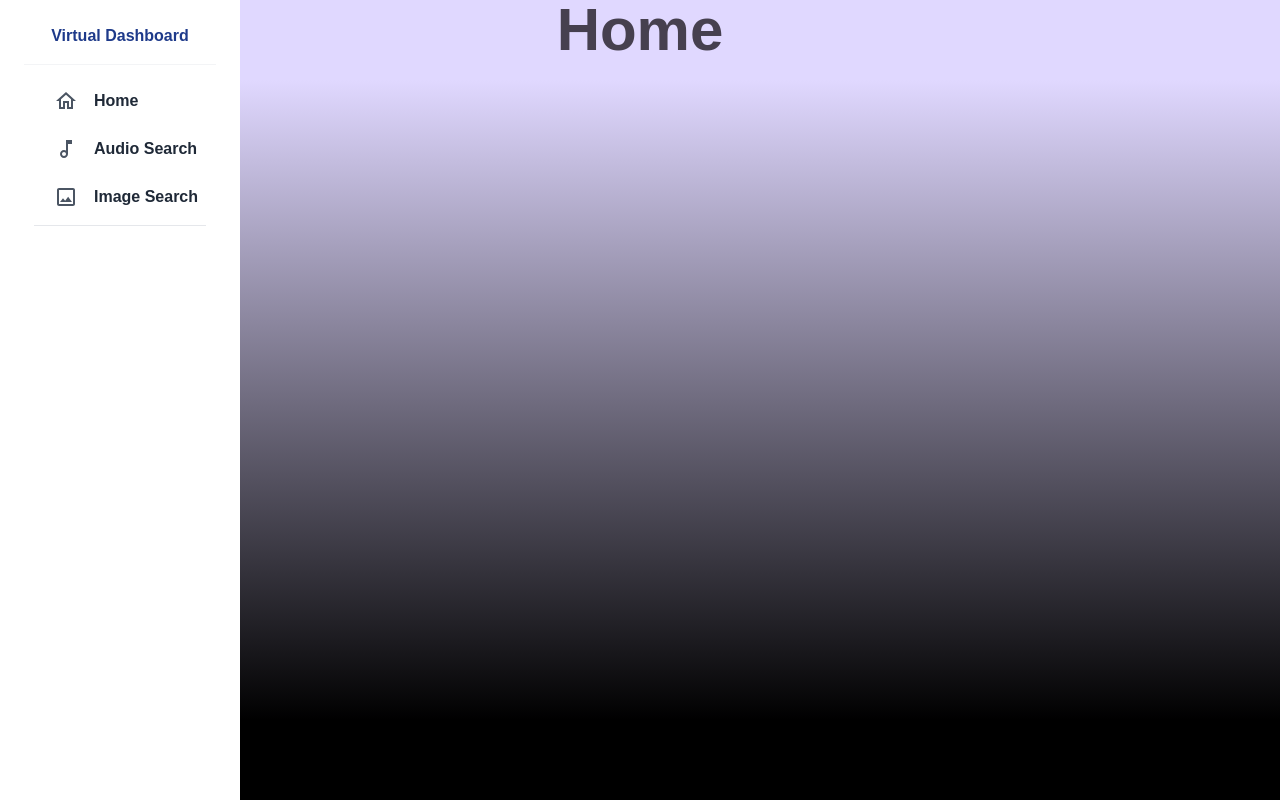
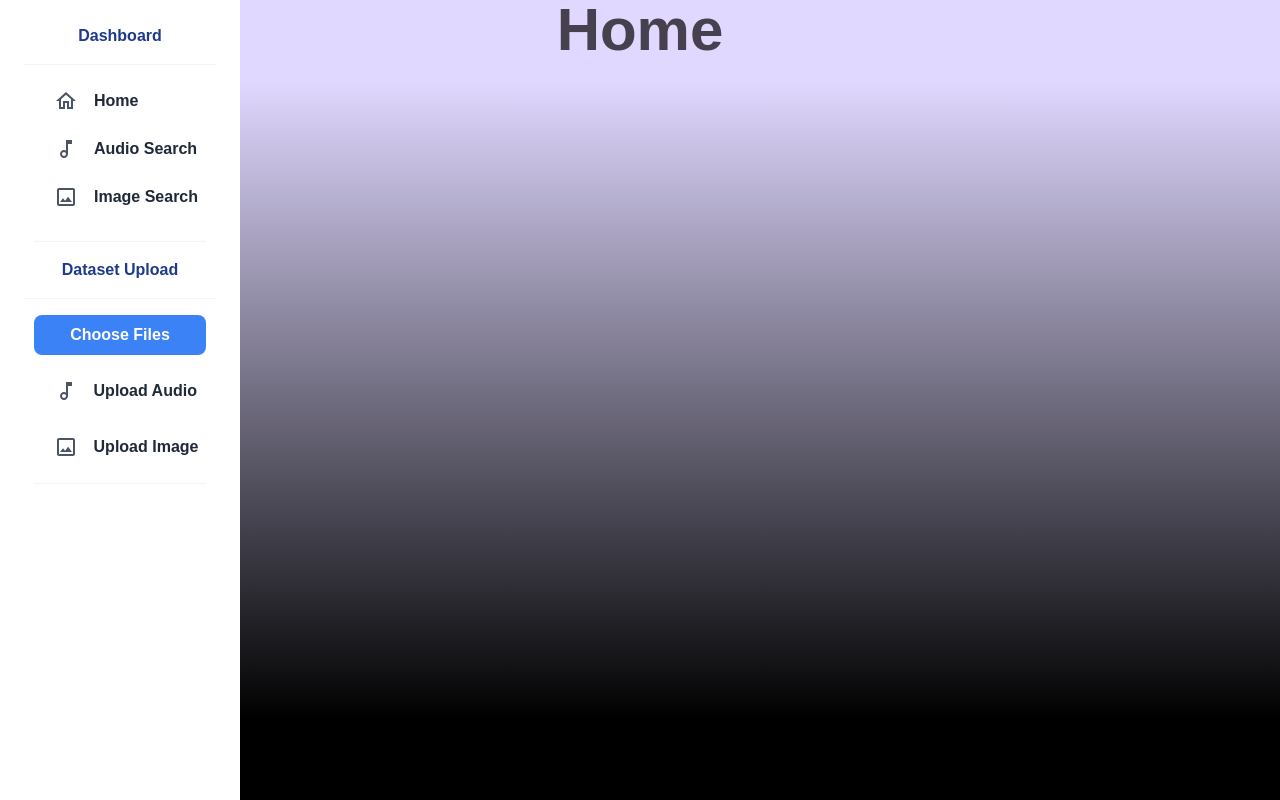
Before and after one commit to TKurr/Algeo02-23147, a Next.js app in the folder src/frontend/: page / in a window 1280 px wide. Built offline with nearby package versions, Linux system fonts and the light colour scheme.

Commit message:
feat: added upload buttons to sidebar

```diff
--- a/src/frontend/src/components/sidebar.tsx
+++ b/src/frontend/src/components/sidebar.tsx
@@ -1,40 +1,63 @@
+'use client';
 import { Disclosure, DisclosureButton } from '@headlessui/react';
-import React from 'react'
+import React, { useState } from 'react';
 import Link from 'next/link';
-import {GiHamburgerMenu} from 'react-icons/gi';
-// import icons from react icons
-import {
-  MdOutlineHome,
-  MdOutlineAudiotrack,
-  MdOutlineImage,
-  MdOutlineAnalytics,
-  MdOutlineIntegrationInstructions,
-  MdOutlineMoreHoriz,
-  MdOutlineSettings,
-  MdOutlineLogout,
-} from "react-icons/md";
-import { CgProfile } from "react-icons/cg";
-import { FaRegComments } from 'react-icons/fa';
-import { BiMessageSquareDots } from 'react-icons/bi';
+import { GiHamburgerMenu } from 'react-icons/gi';
+import { MdOutlineHome, MdOutlineAudiotrack, MdOutlineImage } from 'react-icons/md';
 
 export default function SideBar() {
+  const [files, setFiles] = useState<FileList | null>(null);
+
+  const handleFileChange = (e: React.ChangeEvent<HTMLInputElement>) => {
+    if (e.target.files) {
+      setFiles(e.target.files);
+    }
+  };
+
+  const handleUpload = async (folder: string) => {
+    if (!files) {
+      alert('Please select files to upload!');
+      return;
+    }
+
+    const formData = new FormData();
+    for (let i = 0; i < files.length; i++) {
+      formData.append('files', files[i]);
+    }
+
+    try {
+      const response = await fetch(`http://localhost:5000/upload/${folder}`, {
+        method: 'POST',
+        body: formData,
+      });
+
+      const result = await response.json();
+      alert(result.message);
+    } catch (error) {
+      console.error('Error uploading files:', error);
+      alert('File upload failed!');
+    }
+  };
+
   return (
     <div>
-      <Disclosure as ="nav">
+      <Disclosure as="nav">
         <DisclosureButton className="absolute top-4 left-4 inline-flex items-center peer justify-center rounded-md p-2 text-gray-900 hover:text-white focus:outline-none focus:ring-2 focus:ring-inset focus:ring-white group">
           <GiHamburgerMenu
             className="block md:hidden h-6 w-6"
-            aria-hidden="true" />
+            aria-hidden="true"
+          />
         </DisclosureButton>
         <div className="p-6 w-1/2 h-screen bg-white z-20 fixed top-0 -left-96 lg:w-60 lg:left-0 peer-focus:left-0 peer:transition ease-out delay-150 duration-200">
           <div className="flex flex-col justify-start items-center">
+            {/* Dashboard Section */}
             <h1 className="text-base text-center cursor-pointer font-bold text-blue-900 border-b border-gray-100 pb-4 w-full">
-              Virtual Dashboard
+              Dashboard
             </h1>
-            <div className="my-4 border-b border-gray-100-pb-4">
+            <div className="my-4 border-b border-gray-100 pb-4">
               <Link href="/">
                 <div className="flex mb-2 justify-start items-center gap-4 pl-5 hover:bg-gray-900 p-2 rounded-md group cursor-pointer hover:shadow-lg m-auto">
-                <MdOutlineHome className="text-2xl text-gray-600 group-hover:text-white"/>
+                  <MdOutlineHome className="text-2xl text-gray-600 group-hover:text-white" />
                   <h3 className="text-base text-gray-800 group-hover:text-white font-semibold">
                     Home
                   </h3>
@@ -42,7 +65,7 @@ export default function SideBar() {
               </Link>
               <Link href="/audiosearch">
                 <div className="flex mb-2 justify-start items-center gap-4 pl-5 hover:bg-gray-900 p-2 rounded-md group cursor-pointer hover:shadow-lg m-auto">
-                <MdOutlineAudiotrack className="text-2xl text-gray-600 group-hover:text-white"/>
+                  <MdOutlineAudiotrack className="text-2xl text-gray-600 group-hover:text-white" />
                   <h3 className="text-base text-gray-800 group-hover:text-white font-semibold">
                     Audio Search
                   </h3>
@@ -50,12 +73,68 @@ export default function SideBar() {
               </Link>
               <Link href="/imagesearch">
                 <div className="flex mb-2 justify-start items-center gap-4 pl-5 hover:bg-gray-900 p-2 rounded-md group cursor-pointer hover:shadow-lg m-auto">
-                <MdOutlineImage className="text-2xl text-gray-600 group-hover:text-white"/>
+                  <MdOutlineImage className="text-2xl text-gray-600 group-hover:text-white" />
                   <h3 className="text-base text-gray-800 group-hover:text-white font-semibold">
                     Image Search
                   </h3>
                 </div>
               </Link>
+            </div>
+
+            {/* Dataset Upload Section */}
+            <h1 className="text-base text-center cursor-pointer font-bold text-blue-900 border-b border-gray-100 pb-4 w-full">
+              Dataset Upload
+            </h1>
+            <div className="my-4 border-b border-gray-100 pb-4">
+              {/* File Names Display */}
+              {files && (
+                <div className="mb-4 w-full text-sm text-gray-700">
+                  {Array.from(files).map((file, index) => (
+                    <p key={index} className="truncate">
+                      {file.name}
+                    </p>
+                  ))}
+                </div>
+              )}
+
+              {/* Hidden File Input */}
+              <input
+                type="file"
+                multiple
+                id="fileInput"
+                onChange={handleFileChange}
+                className="hidden"
+              />
+
+              {/* Styled Label for File Input */}
+              <label
+                htmlFor="fileInput"
+                className="block w-full text-center py-2 px-4 bg-blue-500 text-white font-bold rounded-lg cursor-pointer hover:bg-blue-600 focus:outline-none focus:ring-2 focus:ring-blue-400"
+              >
+                Choose Files
+              </label>
+
+              {/* Audio Dataset Upload */}
+              <div
+                onClick={() => handleUpload('midi_dataset')}
+                className="flex mt-4 justify-start items-center gap-4 pl-5 hover:bg-gray-900 p-2 rounded-md group cursor-pointer hover:shadow-lg m-auto"
+              >
+                <MdOutlineAudiotrack className="text-2xl text-gray-600 group-hover:text-white" />
+                <h3 className="text-base text-gray-800 group-hover:text-white font-semibold">
+                  Upload Audio
+                </h3>
+              </div>
+
+              {/* Image Dataset Upload */}
+              <div
+                onClick={() => handleUpload('image_dataset')}
+                className="flex mt-4 justify-start items-center gap-4 pl-5 hover:bg-gray-900 p-2 rounded-md group cursor-pointer hover:shadow-lg m-auto"
+              >
+                <MdOutlineImage className="text-2xl text-gray-600 group-hover:text-white" />
+                <h3 className="text-base text-gray-800 group-hover:text-white font-semibold">
+                  Upload Image
+                </h3>
+              </div>
             </div>
           </div>
         </div>
```
Lines whose indentation alone changed are shown as unchanged.
